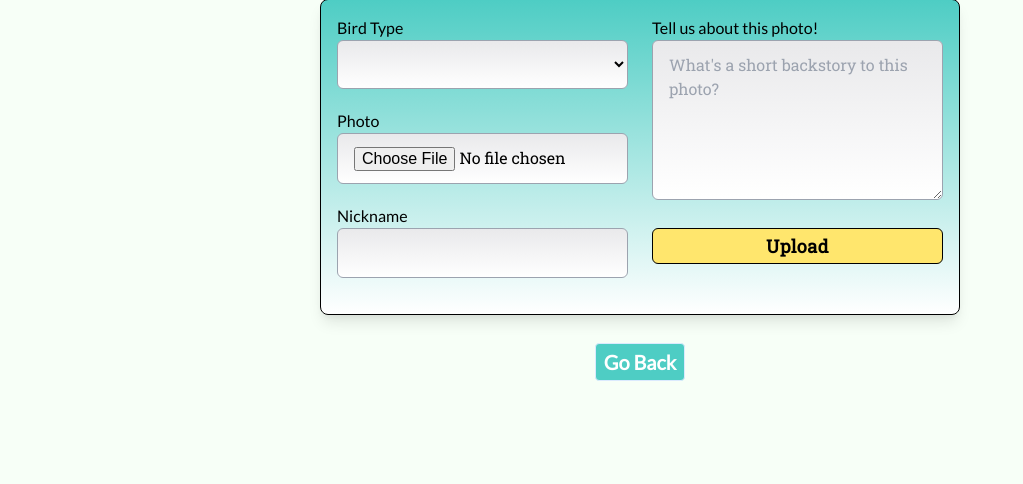
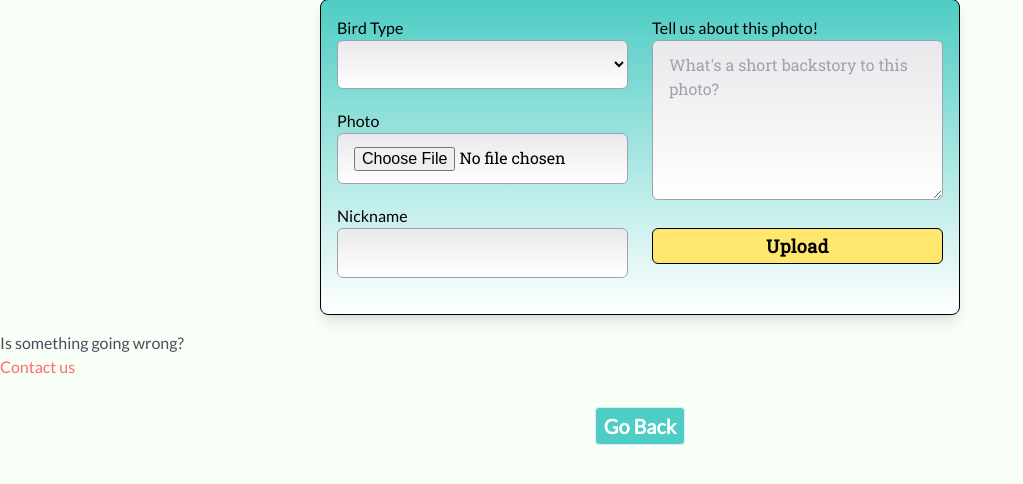
Before and after one commit to Code-Institute-Submissions/DaithiShan-bird-friend_OctResub, a Flask app: page /upload_bird in a window 1280 px wide. Shown: the part 185-669 px from the top of the page, without its empty margins (0-1023 px from the left). Run offline with Flask 2, Linux system fonts and the light colour scheme; the visitor is signed in with stand-in values (Sample User, id 1); lists and menus that the app fills with data are empty; some libraries are stand-ins or nearby versions; some web fonts are replaced.

Commit message:
Added Contact option to login, register and upload forms

```diff
--- a/bird_friend/templates/bird/upload_bird.html
+++ b/bird_friend/templates/bird/upload_bird.html
@@ -50,6 +50,10 @@
                 </div>
             </div>
         </form>
+        <div>
+            <p class="text-liath-100 ">Is something going wrong?</p>
+            <a href="{{ url_for('main.contact') }}" class="text-rua-100 hover:underline">Contact us</a>
+        </div>
         <div class="flex flex-col items-center gap-4 mt-7 mb-4 text-xl font-bold text-center">
             <div>
                 <input type="button" class="btn-goback" value="Go Back" onclick="history.back(-1)" />
--- a/bird_friend/templates/user/login.html
+++ b/bird_friend/templates/user/login.html
@@ -28,7 +28,7 @@
             <a href="{{url_for('users.register')}}" class="w-40 btn-red-large">Register Now</a>
             <div>
                 <p class="text-liath-100 ">Need something else?</p>
-                <a href="/contact" class="text-rua-100 hover:underline">Contact us</a>
+                <a href="{{ url_for('main.contact') }}" class="text-rua-100 hover:underline">Contact us</a>
             </div>
             <div>
                 <input type="button" class="btn-goback" value="Go Back" onclick="history.back(-1)" />
--- a/bird_friend/templates/user/register.html
+++ b/bird_friend/templates/user/register.html
@@ -49,10 +49,10 @@
     <!-- Alternative User Options -->
     <div class="flex flex-col items-center gap-4 mt-7 mb-4 text-xl font-bold text-center">
         <p class="text-liath-100 ">Already a member?</p>
-        <a href="/login" class="w-40 btn-red-large">Log In</a>
+        <a href="{{ url_for('users.login') }}" class="w-40 btn-red-large">Log In</a>
         <div>
             <p class="text-liath-100 ">Need something else?</p>
-            <a href="/contact" class="text-rua-100 hover:underline">Contact us</a>
+            <a href="{{ url_for('main.contact') }}" class="text-rua-100 hover:underline">Contact us</a>
         </div>
         <div>
             <input type="button" class="btn-goback" value="Go Back" onclick="history.back(-1)" />
```
